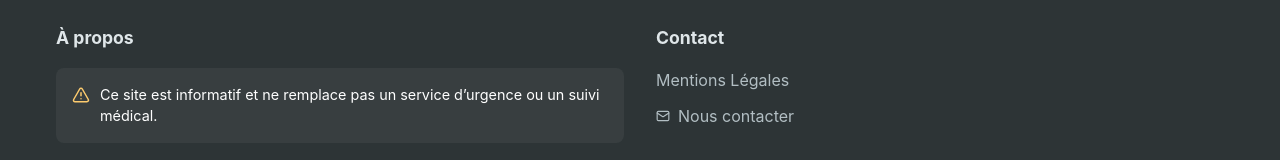
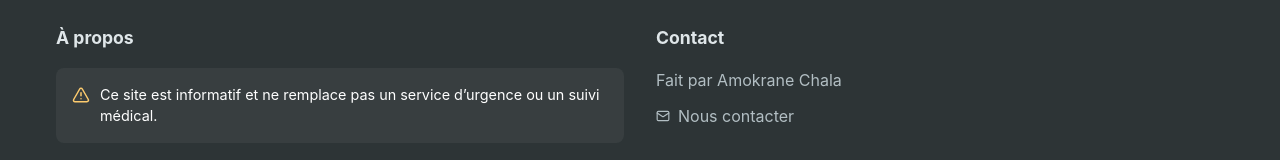
Before and after one commit to ly3sntkn/ecoutemoi.fr, a React (Vite) app: page /ecoutemoi.fr/accueil in a window 1280 px wide. Shown: the part 1666-1826 px from the top of the page. Built offline with nearby package versions, Linux system fonts and the light colour scheme.

Commit message:
Update Footer.jsx

```diff
--- a/src/components/Footer.jsx
+++ b/src/components/Footer.jsx
@@ -18,7 +18,7 @@ const Footer = () => {
           <div className="footer-col">
             <h4>Contact</h4>
             <ul>
-              <li><Link to="#">Mentions Légales</Link></li>
+              <li><Link to="#">Fait par Amokrane Chala</Link></li>
               <li><a href="mailto:contact@ecoutemoi.fr" className="contact-link"><Mail size={14} /> Nous contacter</a></li>
             </ul>
           </div>
```
